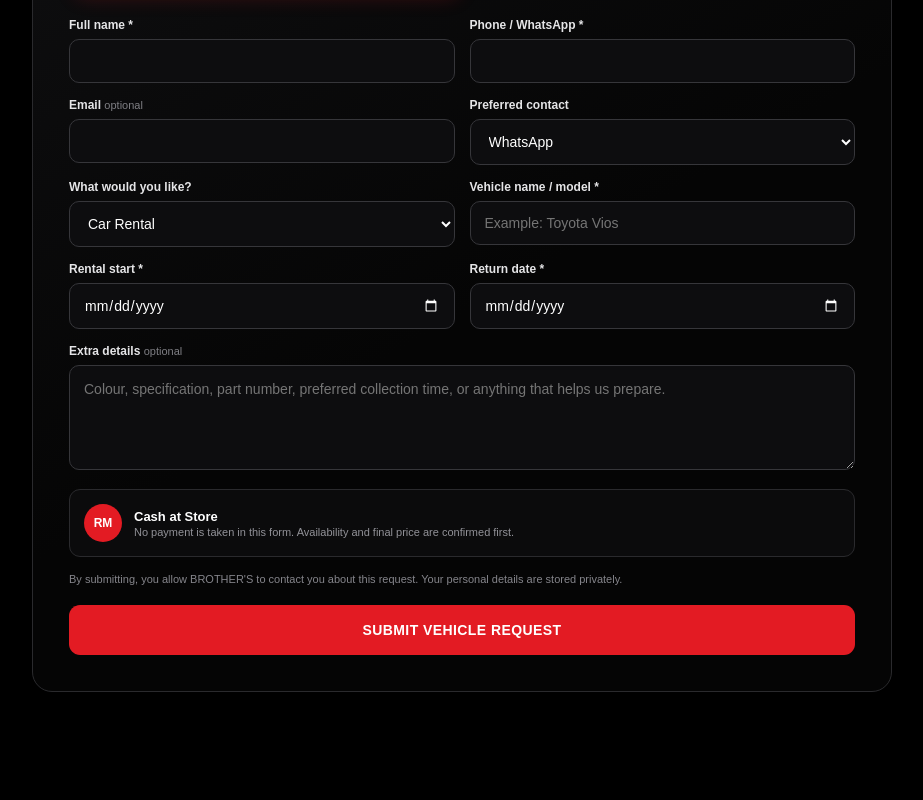
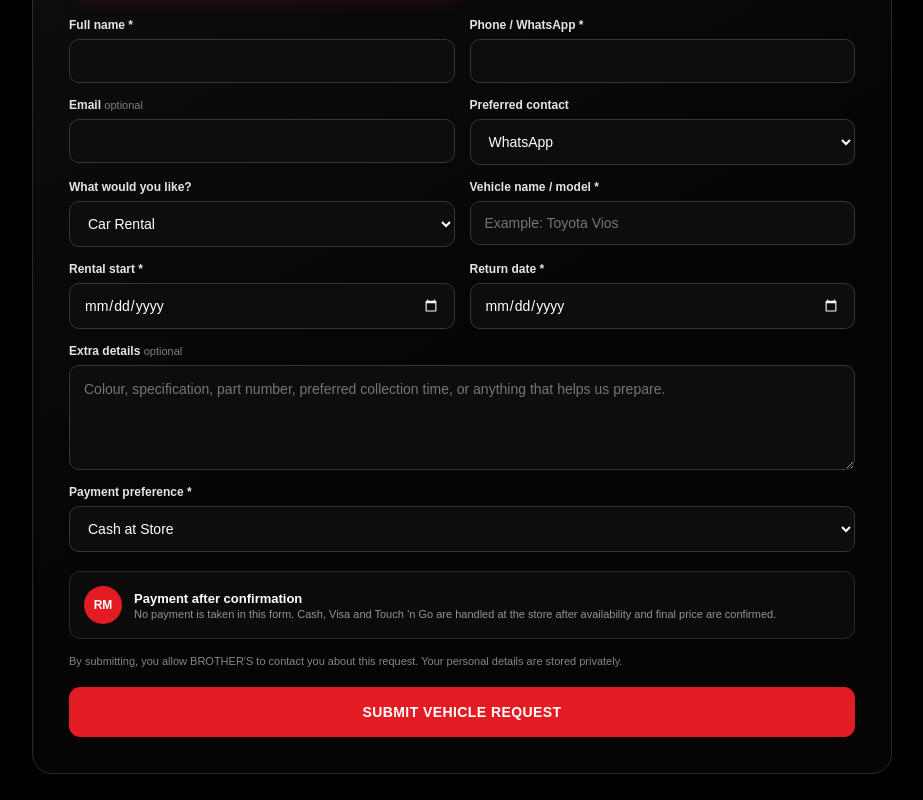
Before and after one commit to tama900004-cyber/brothersmy, a website: page docs/wix-embed/brothers-request-form.html in a window 1280 px wide. Shown: the part 326-1126 px from the top of the page, without its empty margins (178-1101 px from the left). Before the commit the page ends 1044 px from the top, so only its background shows below. Drawn offline with Linux system fonts and the light colour scheme.

Commit message:
Fix request form payment and field visibility

```diff
--- a/docs/wix-embed/brothers-request-form.html
+++ b/docs/wix-embed/brothers-request-form.html
@@ -165,11 +165,19 @@
               <label for="notes">Extra details <span class="hint">optional</span></label>
               <textarea id="notes" maxlength="1000" placeholder="Colour, specification, part number, preferred collection time, or anything that helps us prepare."></textarea>
             </div>
+            <div class="field full">
+              <label for="paymentMethod">Payment preference *</label>
+              <select id="paymentMethod" required>
+                <option>Cash at Store</option>
+                <option>Visa at Store</option>
+                <option>Touch ’n Go at Store</option>
+              </select>
+            </div>
           </div>
 
           <div class="payment">
             <div class="coin">RM</div>
-            <div><b>Cash at Store</b><span>No payment is taken in this form. Availability and final price are confirmed first.</span></div>
+            <div><b>Payment after confirmation</b><span>No payment is taken in this form. Cash, Visa and Touch ’n Go are handled at the store after availability and final price are confirmed.</span></div>
           </div>
           <p class="privacy">By submitting, you allow BROTHER'S to contact you about this request. Your personal details are stored privately.</p>
           <button id="submitButton" class="submit" type="submit">SUBMIT VEHICLE REQUEST</button>
@@ -232,9 +240,10 @@
     }
 
     function updateVehicleDateFields(){
-      const rental=byId('requestType').value==='vehicle'&&byId('requestPurpose').value==='Car Rental';
+      const vehicle=byId('requestType').value==='vehicle';
+      const rental=vehicle&&byId('requestPurpose').value==='Car Rental';
       document.querySelectorAll('.rental-field').forEach((field)=>field.classList.toggle('hidden',!rental));
-      document.querySelectorAll('.non-rental-field').forEach((field)=>field.classList.toggle('hidden',rental));
+      document.querySelectorAll('.non-rental-field').forEach((field)=>field.classList.toggle('hidden',!vehicle||rental));
     }
 
     function applyContext(context){
@@ -317,7 +326,7 @@
         partCondition:type==='spareParts'?byId('partCondition').value:'',
         installationRequired:type==='spareParts'&&byId('installationRequired').value==='true',
         deliveryAddress:type==='spareParts'?byId('deliveryAddress').value.trim():'',
-        paymentMethod:'Cash at Store',
+        paymentMethod:byId('paymentMethod').value,
         notes:byId('notes').value.trim(),
         company:byId('company').value,
         source:'Wix request form'
@@ -353,7 +362,8 @@
         [payload.requestType==='vehicle'?'Vehicle':'Part',payload.requestType==='vehicle'?payload.productName:payload.partName],
         ['Name',payload.fullName],
         ['Phone',payload.phone],
-        ['Contact by',payload.contactMethod]
+        ['Contact by',payload.contactMethod],
+        ['Payment preference',payload.paymentMethod]
       ];
       if(payload.requestType==='vehicle'){
         rows.push(['Purpose',payload.requestPurpose]);
```
